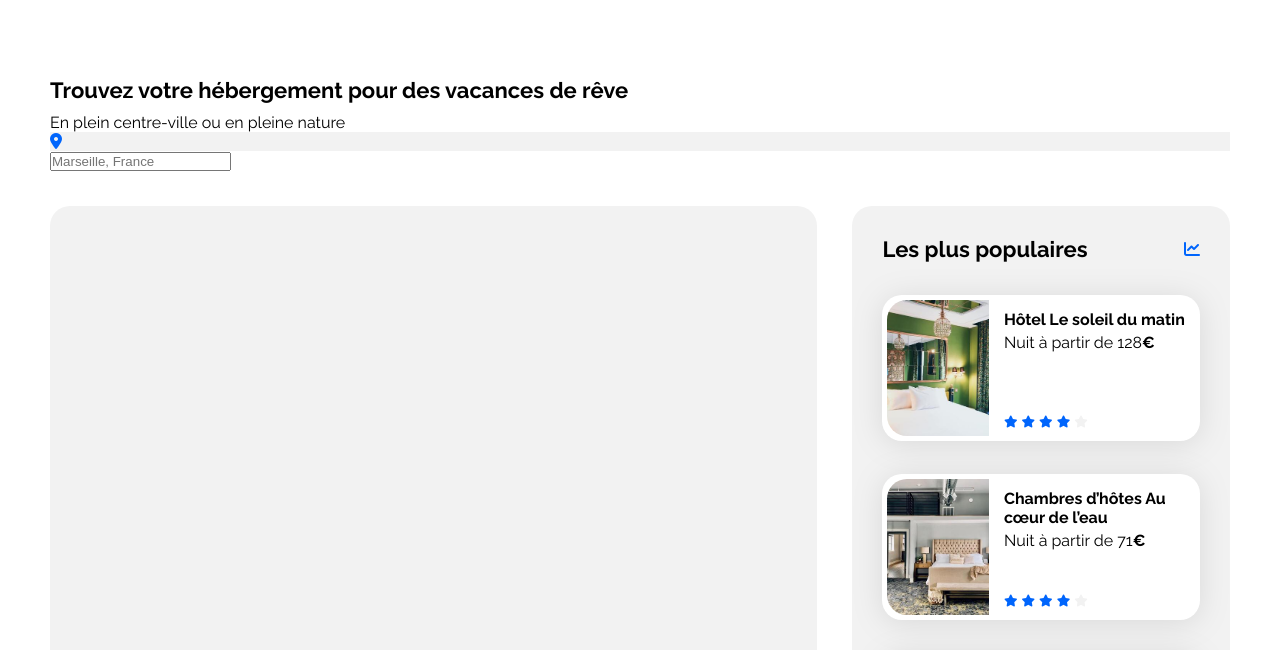
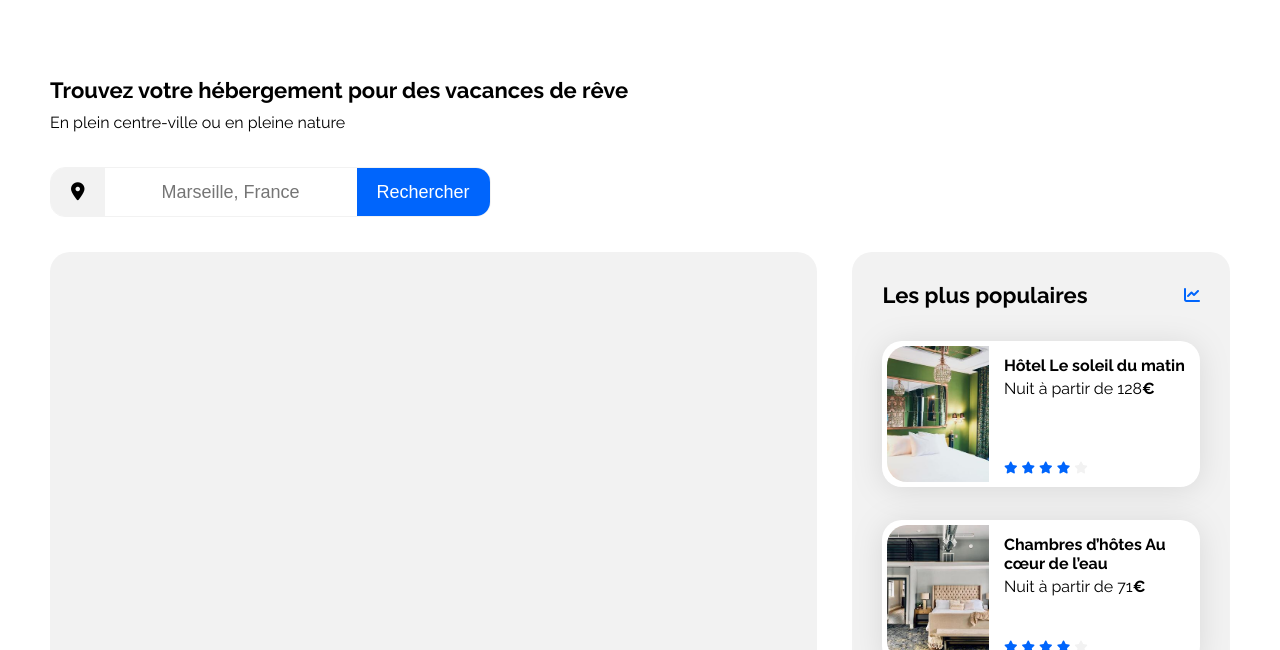
Before and after one commit to LucDub-code/P2-OC-LD-Booki, a plain HTML site: page index.html in a window 1280 px wide. Shown: the part 83-733 px from the top of the page. Drawn offline with Linux system fonts and the light colour scheme.

Commit message:
search bar ok

```diff
--- a/css/style.css
+++ b/css/style.css
@@ -1,15 +1,17 @@
 /****** General ***********/
 
-*, ::before, ::after {
+*,
+::before,
+::after {
   box-sizing: border-box;
   padding: 0;
   margin: 0;
 }
 
 :root {
-    --main-color: #0065FC;
-    --main-bg-color: #F2F2F2;
-    --filter-bg-color: #DEEBFF;
+  --main-color: #0065fc;
+  --main-bg-color: #f2f2f2;
+  --filter-bg-color: #deebff;
 }
 
 .fa-solid {
@@ -17,7 +19,7 @@
 }
 
 body {
-    font-family: 'Raleway', sans-serif;
+  font-family: "Raleway", sans-serif;
   display: flex;
   justify-content: center;
 }
@@ -58,7 +60,7 @@ a {
 }
 
 .neutral-star {
-    color: var(--main-bg-color)
+  color: var(--main-bg-color);
 }
 
 /****** Header ***********/
@@ -100,18 +102,60 @@ a {
   margin-bottom: 35px;
 }
 
-
 h1 {
   font-size: 22px;
   margin-bottom: 10px;
 }
 
 .search-bar {
-
+  margin-top: 35px;
+  height: 50px;
+  display: flex;
+  align-self: flex-start;
+  align-items: center;
+  border-radius: 15px;
+  overflow: hidden;
+  border: 1px solid #f2f2f2;
 }
 
 .location-icon {
+  height: 100%;
+  padding: 25px 20px;
   background-color: #f2f2f2;
+  display: inline-block;
+  display: flex;
+  align-items: center;
+}
+
+.location-icon i {
+  color: #000000;
+  font-size: 18px;
+}
+
+.location-input {
+  height: 100%;
+  width: auto;
+  border: none;
+  text-align: center;
+  font-size: 18px;
+  color: #000000;
+  font-weight: 500;
+  padding: 0 10px;
+}
+
+.location-input:focus {
+    outline: none;
+}
+
+.search {
+  height: 100%;
+  background-color: var(--main-color);
+  color: #ffffff;
+  font-size: 18px;
+  font-weight: 500;
+  padding: 0 20px;
+  border: none;
+  cursor: pointer;
 }
 
 /****** Hebergements And Populaires ***********/
@@ -178,9 +222,6 @@ h1 {
   margin-bottom: 5px;
 }
 
-
-
-
 /* Le code ci-dessous correspond à la version responsive uniquement */
 
 /****** Media queries ***********/
--- a/index.html
+++ b/index.html
@@ -42,10 +42,16 @@
           </div>
           <form class="search-bar">
             <div class="location-icon">
-                <i class="fa-solid fa-location-dot"></i>
+              <i class="fa-solid fa-location-dot"></i>
             </div>
-            <input type="text" id="location" name="location" placeholder="Marseille, France">
-
+            <input
+              type="text"
+              id="location"
+              class="location-input"
+              name="location"
+              placeholder="Marseille, France"
+            />
+            <button class="search">Rechercher</button>
           </form>
           <div class="filter-bar"></div>
           <div class="info-bar"></div>
```
Lines whose indentation alone changed are shown as unchanged.
